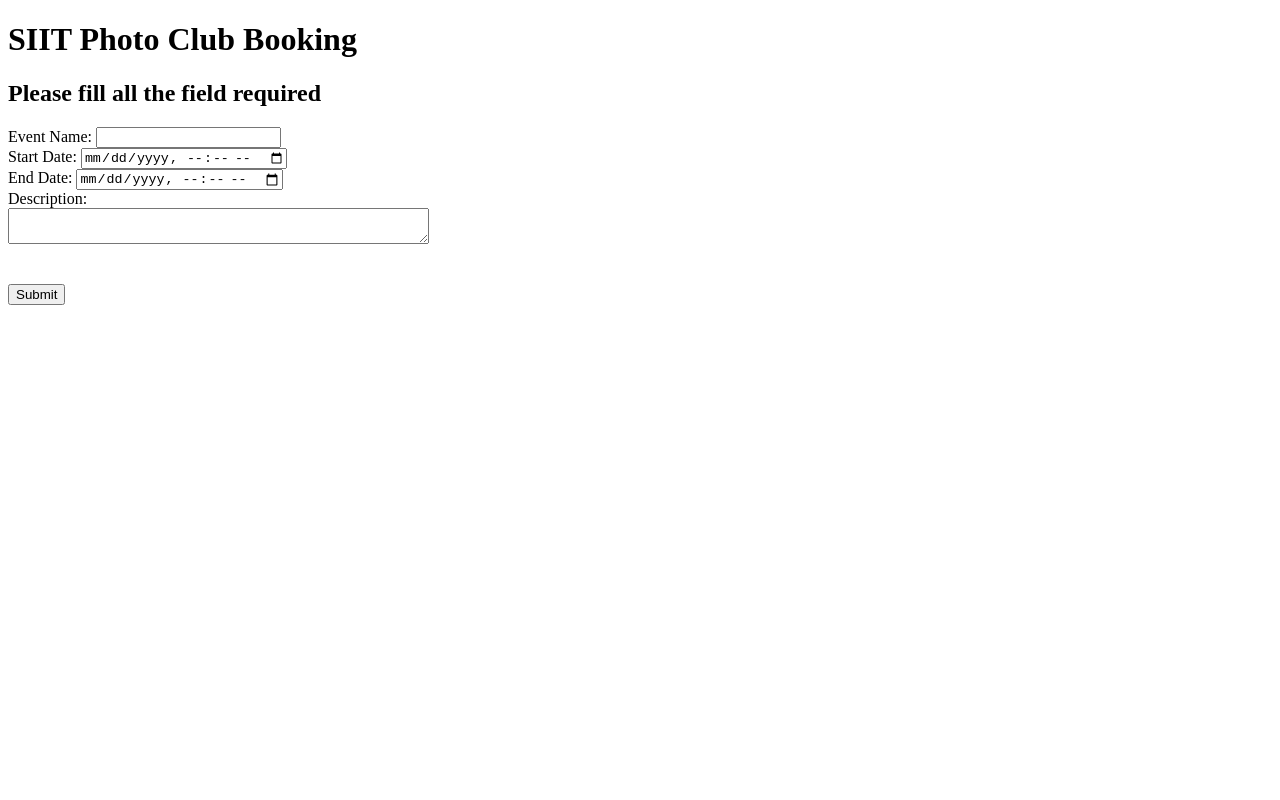
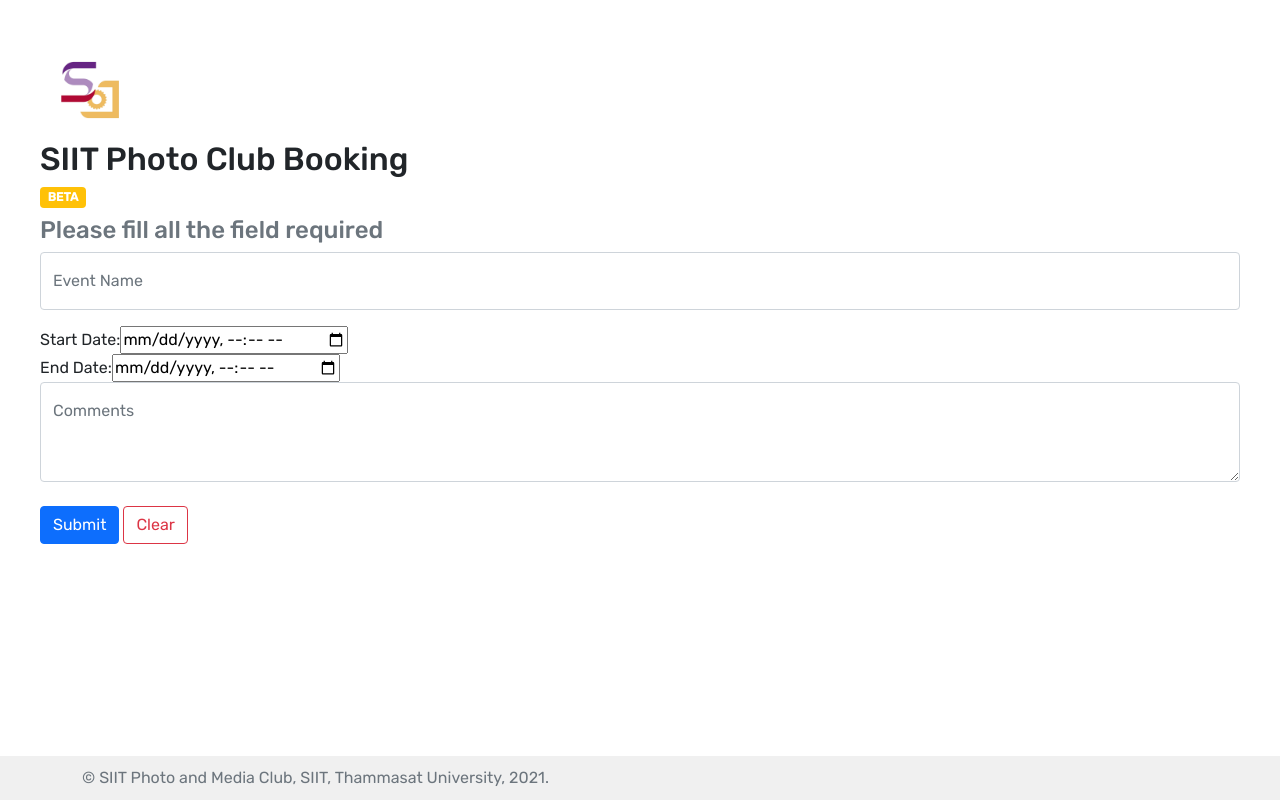
Before and after one commit to Sunnyshineshow/siit_photoclub, a plain HTML site: page booking/index.html in a window 1280 px wide. Drawn offline with nearby package versions, Linux system fonts and the light colour scheme.

Commit message:
Basic UI Testing
Basic UI with bootstrap. No component for date picker yet.

```diff
--- a/booking/index.html
+++ b/booking/index.html
@@ -4,23 +4,40 @@
     <meta charset="UTF-8">
     <meta http-equiv="X-UA-Compatible" content="IE=edge">
     <meta name="viewport" content="width=device-width, initial-scale=1.0">
+    <link rel="preconnect" href="https://fonts.googleapis.com">
+    <link rel="preconnect" href="https://fonts.gstatic.com" crossorigin>
+    <link href="https://fonts.googleapis.com/css2?family=Rubik:ital,wght@0,300;0,400;0,500;1,300;1,400&display=swap" rel="stylesheet">
+    <link rel="stylesheet" href="https://fonts.googleapis.com/icon?family=Material+Icons">
+    <link href="https://cdn.jsdelivr.net/npm/bootstrap@5.0.2/dist/css/bootstrap.min.css" rel="stylesheet" integrity="sha384-EVSTQN3/azprG1Anm3QDgpJLIm9Nao0Yz1ztcQTwFspd3yD65VohhpuuCOmLASjC" crossorigin="anonymous">
+    <link href="../css/main.css" rel="stylesheet">
     <title>SIIT Photo Club Booking</title>
 </head>
 <body>
+<div class="main-container">
     <div id = "header_group">
-        <h1>SIIT Photo Club Booking</h1>
-        <h2>Please fill all the field required</h2>
+        <img src="../img/SIITPhoto-Logo-Colored-NoText.png" class="rounded" style="width: 100px; height: 100px;" alt="Photo Club Logo">
+        <h2>SIIT Photo Club Booking<h6><span class="badge bg-warning">BETA</span></h6></h2>
+        <h4 class="text-muted">Please fill all the field required</h4>
     </div>
+    <form class="form-floating">
     <div id = "input_group">
-        <label>Event Name: </label><input type = "text" id = "event_name"><br>
+        <div class="form-floating mb-3">
+        <input type="text" class="form-control" id="event_name" placeholder="Event Name">
+        <label for="event_name" class="text-muted">Event Name</label>
+        </div>
         <label>Start Date: </label><input type = "datetime-local" id = "datetime_start"><br>
         <label>End Date: </label><input type = "datetime-local" id = "datetime_end"><br>
-        <label>Description: </label> <br> <textarea id = "event_description" cols = 50></textarea>
+        <div class="form-floating">
+        <textarea class="form-control" placeholder="Event Description" id="event_description" style="height: 100px"></textarea>
+        <label for="event_description" class="text-muted">Comments</label>
+        </div>
     </div>
-    <br><br>
+    <br>
     <div id = "submitandlog">
-        <input type = "button" id = "submit_button" value = "Submit">
+        <button type="button" class="btn btn-primary" id = "submit_button" value = "Submit">Submit</button>
+        <button type="button" class="btn btn-outline-danger" id = "clear_button" value = "Clear">Clear</button>
     </div>
+    </form>
     <div id = "log_area">
         <p id = "log"></p>
     </div>
@@ -28,6 +45,13 @@
         <script src="https://ajax.googleapis.com/ajax/libs/jquery/3.5.1/jquery.min.js"></script>
         <script src="./inputsubmit.js"></script>
     </div>
-
+    </div>
+    <!-- Bootstrap JS -->
+    <script src="https://cdn.jsdelivr.net/npm/bootstrap@5.0.2/dist/js/bootstrap.bundle.min.js" integrity="sha384-MrcW6ZMFYlzcLA8Nl+NtUVF0sA7MsXsP1UyJoMp4YLEuNSfAP+JcXn/tWtIaxVXM" crossorigin="anonymous"></script>
+    <footer class="footer">
+        <div class="container">
+            <span class="text-muted text-break">© SIIT Photo and Media Club, SIIT, Thammasat University, 2021.</span>
+        </div>
+    </footer>
 </body>
 </html>
--- /dev/null
+++ b/css/main.css
@@ -0,0 +1,18 @@
+html {
+    position: relative;
+    max-width: 100%;
+    min-height: 100%;
+}
+body{
+    font-family: 'Rubik', sans-serif;
+}
+footer {
+    position: absolute;
+    padding: 10px;
+    bottom: 0;
+    width: 100%;
+    background-color: #f0f0f0;
+}
+.main-container{
+    margin: 40px;
+}
```
Also changed, not shown: img/SIITPhoto-Logo-Colored-NoText.png (added).
